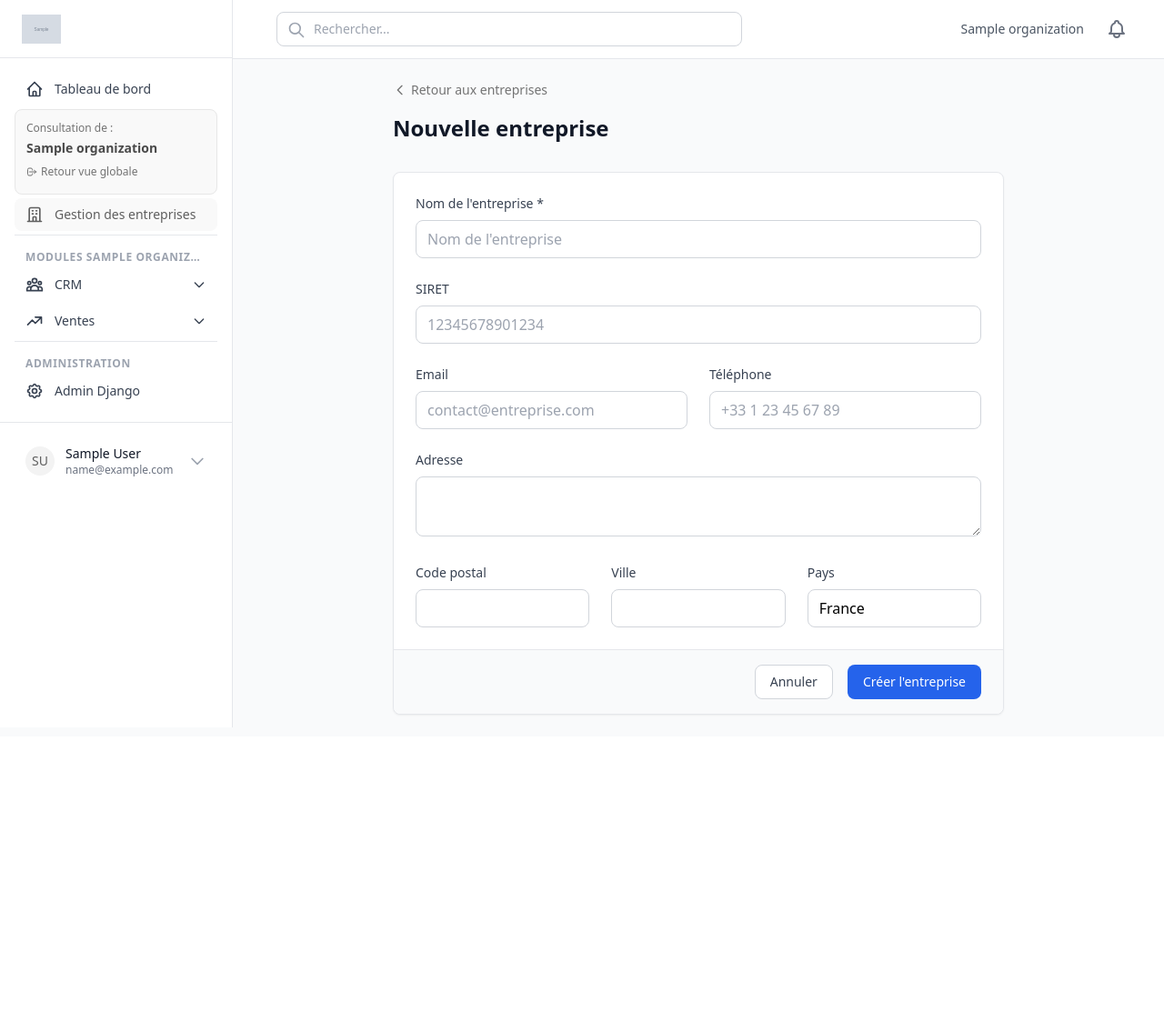
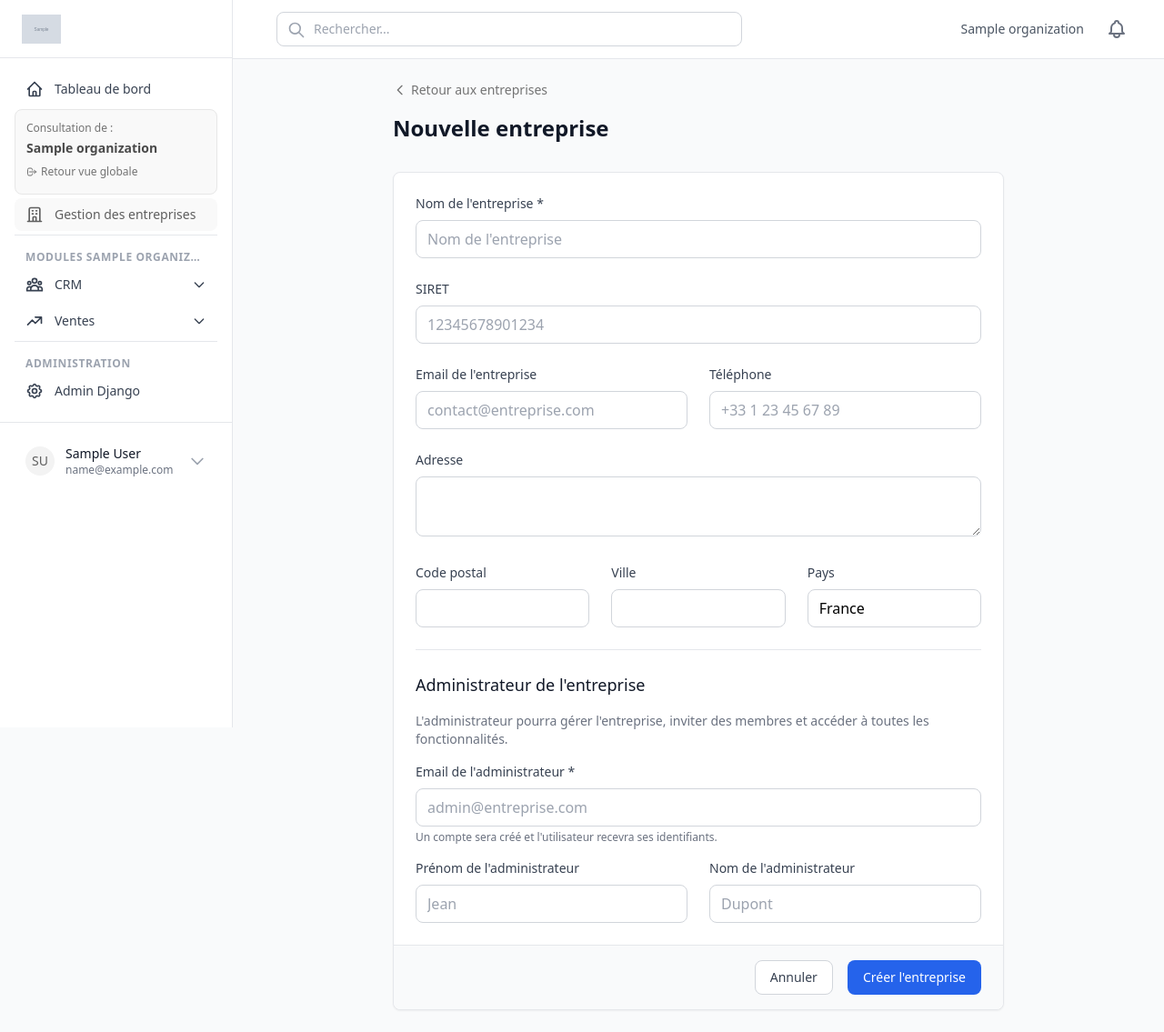
Before and after one commit to Toumasadio2/PME-SI, a Django app: page /entreprises/nouvelle/ in a window 1280 px wide. Shown: the whole page at 91% size. Before the commit the page ends 800 px from the top, so only its background shows below. Run offline with Django 4.2, Linux system fonts and the light colour scheme; a user stored in the database is signed in; tables that the repository leaves empty hold one stand-in row (values such as "Sample post"); grey boxes marked "Sample" are stand-in pictures; parts of the project's set-up code (start-up, migrations or seed data) failed here and were passed over; some libraries are stand-ins or nearby versions.

Commit message:
Add admin creation when creating organization

```diff
--- a/apps/core/forms.py
+++ b/apps/core/forms.py
@@ -95,6 +95,34 @@ class OrganizationSettingsForm(forms.ModelForm):
 class OrganizationCreateForm(forms.ModelForm):
     """Form for creating a new organization."""
 
+    admin_email = forms.EmailField(
+        label="Email de l'administrateur *",
+        required=True,
+        widget=forms.EmailInput(attrs={
+            "class": "w-full px-3 py-2 border border-gray-300 rounded-lg focus:ring-2 focus:ring-primary-500 focus:border-primary-500",
+            "placeholder": "admin@entreprise.com",
+        }),
+        help_text="Un compte sera créé et l'utilisateur recevra ses identifiants."
+    )
+
+    admin_first_name = forms.CharField(
+        label="Prénom de l'administrateur",
+        required=False,
+        widget=forms.TextInput(attrs={
+            "class": "w-full px-3 py-2 border border-gray-300 rounded-lg focus:ring-2 focus:ring-primary-500 focus:border-primary-500",
+            "placeholder": "Jean",
+        }),
+    )
+
+    admin_last_name = forms.CharField(
+        label="Nom de l'administrateur",
+        required=False,
+        widget=forms.TextInput(attrs={
+            "class": "w-full px-3 py-2 border border-gray-300 rounded-lg focus:ring-2 focus:ring-primary-500 focus:border-primary-500",
+            "placeholder": "Dupont",
+        }),
+    )
+
     class Meta:
         model = Organization
         fields = [
@@ -142,13 +170,22 @@ class OrganizationCreateForm(forms.ModelForm):
         labels = {
             "name": "Nom de l'entreprise *",
             "siret": "SIRET",
-            "email": "Email",
+            "email": "Email de l'entreprise",
             "phone": "Téléphone",
             "address": "Adresse",
             "city": "Ville",
             "postal_code": "Code postal",
             "country": "Pays",
         }
+
+    def clean_admin_email(self):
+        email = self.cleaned_data.get('admin_email')
+        if email:
+            # Check if user already exists with super_admin status
+            existing = User.objects.filter(email=email, is_super_admin=True).first()
+            if existing:
+                raise forms.ValidationError("Cet email appartient à un super administrateur.")
+        return email
 
 
 class AssignAdminForm(forms.Form):
--- a/apps/core/views.py
+++ b/apps/core/views.py
@@ -264,16 +264,68 @@ def remove_member(request: HttpRequest, pk, user_id) -> HttpResponse:
 
 @login_required
 def create_organization(request: HttpRequest) -> HttpResponse:
-    """Create a new organization (super admin only)."""
+    """Create a new organization with admin (super admin only)."""
     if not getattr(request.user, 'is_super_admin', False):
         messages.error(request, "Accès réservé aux super administrateurs.")
         return redirect("dashboard:index")
 
+    from apps.accounts.models import User
+    import secrets
+    import string
+
     if request.method == "POST":
         form = OrganizationCreateForm(request.POST)
         if form.is_valid():
+            # Create organization
             organization = form.save()
-            messages.success(request, f"Entreprise '{organization.name}' créée avec succès.")
+
+            # Get admin details
+            admin_email = form.cleaned_data['admin_email']
+            admin_first_name = form.cleaned_data.get('admin_first_name', '')
+            admin_last_name = form.cleaned_data.get('admin_last_name', '')
+
+            # Check if user already exists
+            admin_user = User.objects.filter(email=admin_email).first()
+
+            # Generate temporary password
+            temp_password = ''.join(secrets.choice(string.ascii_letters + string.digits) for _ in range(12))
+
+            if not admin_user:
+                # Create new admin user
+                admin_user = User.objects.create_user(
+                    email=admin_email,
+                    password=temp_password,
+                    first_name=admin_first_name,
+                    last_name=admin_last_name,
+                )
+                messages.info(
+                    request,
+                    f"Compte créé pour {admin_email}. Mot de passe temporaire: {temp_password}"
+                )
+            else:
+                messages.info(
+                    request,
+                    f"L'utilisateur {admin_email} existe déjà et a été assigné comme admin."
+                )
+
+            # Set user as organization admin
+            admin_user.organization = organization
+            admin_user.active_organization = organization
+            admin_user.is_organization_admin = True
+            admin_user.save(update_fields=['organization', 'active_organization', 'is_organization_admin'])
+
+            # Create membership
+            OrganizationMembership.objects.create(
+                user=admin_user,
+                organization=organization,
+                role=OrganizationMembership.Role.ADMIN,
+                invited_by=request.user,
+            )
+
+            messages.success(
+                request,
+                f"Entreprise '{organization.name}' créée avec {admin_email} comme administrateur."
+            )
             return redirect("core:organization_detail", pk=organization.pk)
     else:
         form = OrganizationCreateForm()
--- a/templates/core/organization_form.html
+++ b/templates/core/organization_form.html
@@ -120,6 +120,54 @@
                 {{ form.logo }}
             </div>
             {% endif %}
+
+            {% if form.admin_email %}
+            <!-- Section Administrateur -->
+            <div class="border-t pt-6 mt-6">
+                <h3 class="text-lg font-medium text-gray-900 mb-4">Administrateur de l'entreprise</h3>
+                <p class="text-sm text-gray-500 mb-4">
+                    L'administrateur pourra gérer l'entreprise, inviter des membres et accéder à toutes les fonctionnalités.
+                </p>
+
+                <!-- Email admin -->
+                <div class="mb-4">
+                    <label for="id_admin_email" class="block text-sm font-medium text-gray-700 mb-2">
+                        {{ form.admin_email.label }}
+                    </label>
+                    {{ form.admin_email }}
+                    {% if form.admin_email.help_text %}
+                    <p class="mt-1 text-xs text-gray-500">{{ form.admin_email.help_text }}</p>
+                    {% endif %}
+                    {% if form.admin_email.errors %}
+                    <p class="mt-1 text-sm text-red-600">{{ form.admin_email.errors.0 }}</p>
+                    {% endif %}
+                </div>
+
+                <div class="grid grid-cols-1 md:grid-cols-2 gap-6">
+                    <!-- Prénom admin -->
+                    <div>
+                        <label for="id_admin_first_name" class="block text-sm font-medium text-gray-700 mb-2">
+                            {{ form.admin_first_name.label }}
+                        </label>
+                        {{ form.admin_first_name }}
+                        {% if form.admin_first_name.errors %}
+                        <p class="mt-1 text-sm text-red-600">{{ form.admin_first_name.errors.0 }}</p>
+                        {% endif %}
+                    </div>
+
+                    <!-- Nom admin -->
+                    <div>
+                        <label for="id_admin_last_name" class="block text-sm font-medium text-gray-700 mb-2">
+                            {{ form.admin_last_name.label }}
+                        </label>
+                        {{ form.admin_last_name }}
+                        {% if form.admin_last_name.errors %}
+                        <p class="mt-1 text-sm text-red-600">{{ form.admin_last_name.errors.0 }}</p>
+                        {% endif %}
+                    </div>
+                </div>
+            </div>
+            {% endif %}
         </div>
 
         <div class="card-footer flex justify-end gap-4">
```
